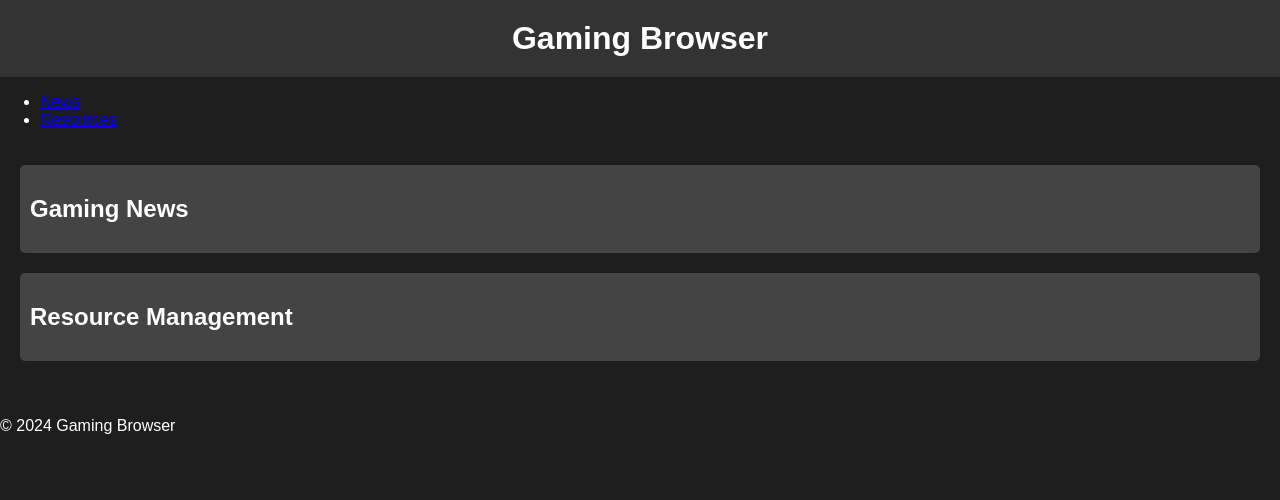
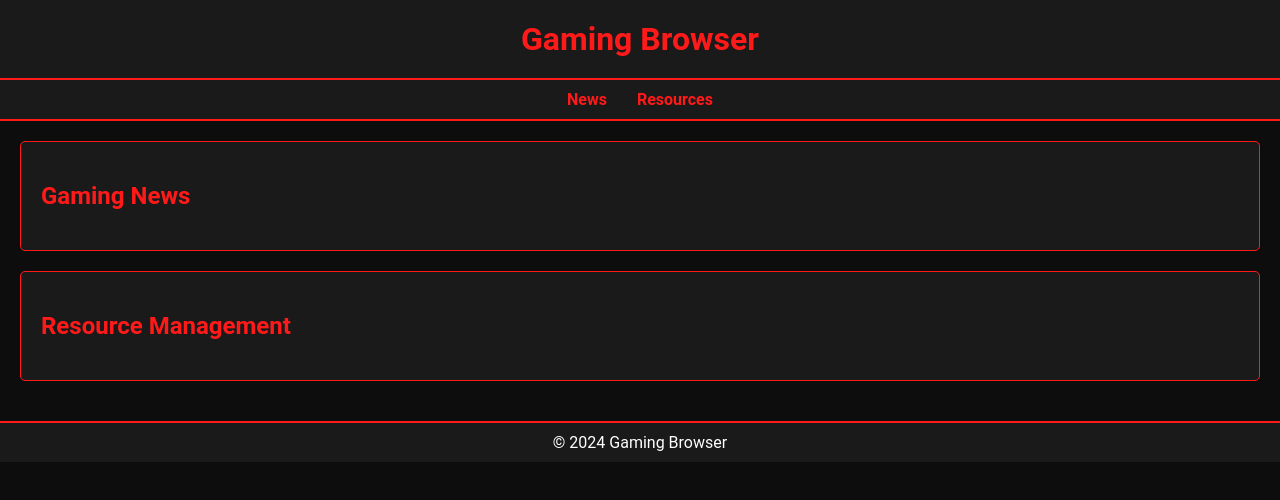
Before and after one commit to bro232232/gx, a plain HTML site: page index.html in a window 1280 px wide. Drawn offline with Linux system fonts and the light colour scheme; no server answers.

Commit message:
Update styles.css

```diff
--- a/styles.css
+++ b/styles.css
@@ -1,20 +1,46 @@
 /* styles.css */
 body {
-    font-family: Arial, sans-serif;
-    background-color: #1e1e1e;
+    font-family: 'Roboto', sans-serif;
+    background-color: #0d0d0d;
     color: #ffffff;
     margin: 0;
     padding: 0;
 }
 
 header {
-    background-color: #333;
+    background-color: #1a1a1a;
     padding: 20px;
     text-align: center;
+    border-bottom: 2px solid #ff1a1a;
 }
 
 h1 {
     margin: 0;
+    color: #ff1a1a;
+}
+
+nav {
+    background-color: #1a1a1a;
+    padding: 10px;
+    border-bottom: 2px solid #ff1a1a;
+}
+
+nav ul {
+    list-style: none;
+    padding: 0;
+    margin: 0;
+    display: flex;
+    justify-content: center;
+}
+
+nav ul li {
+    margin: 0 15px;
+}
+
+nav ul li a {
+    color: #ff1a1a;
+    text-decoration: none;
+    font-weight: bold;
 }
 
 main {
@@ -23,10 +49,23 @@ main {
 
 section {
     margin-bottom: 20px;
+    background-color: #1a1a1a;
+    padding: 20px;
+    border-radius: 5px;
+    border: 1px solid #ff1a1a;
 }
 
-#news, #resources {
-    background-color: #444;
+h2 {
+    color: #ff1a1a;
+}
+
+footer {
+    background-color: #1a1a1a;
     padding: 10px;
-    border-radius: 5px;
+    text-align: center;
+    border-top: 2px solid #ff1a1a;
 }
+
+footer p {
+    margin: 0;
+}
```
